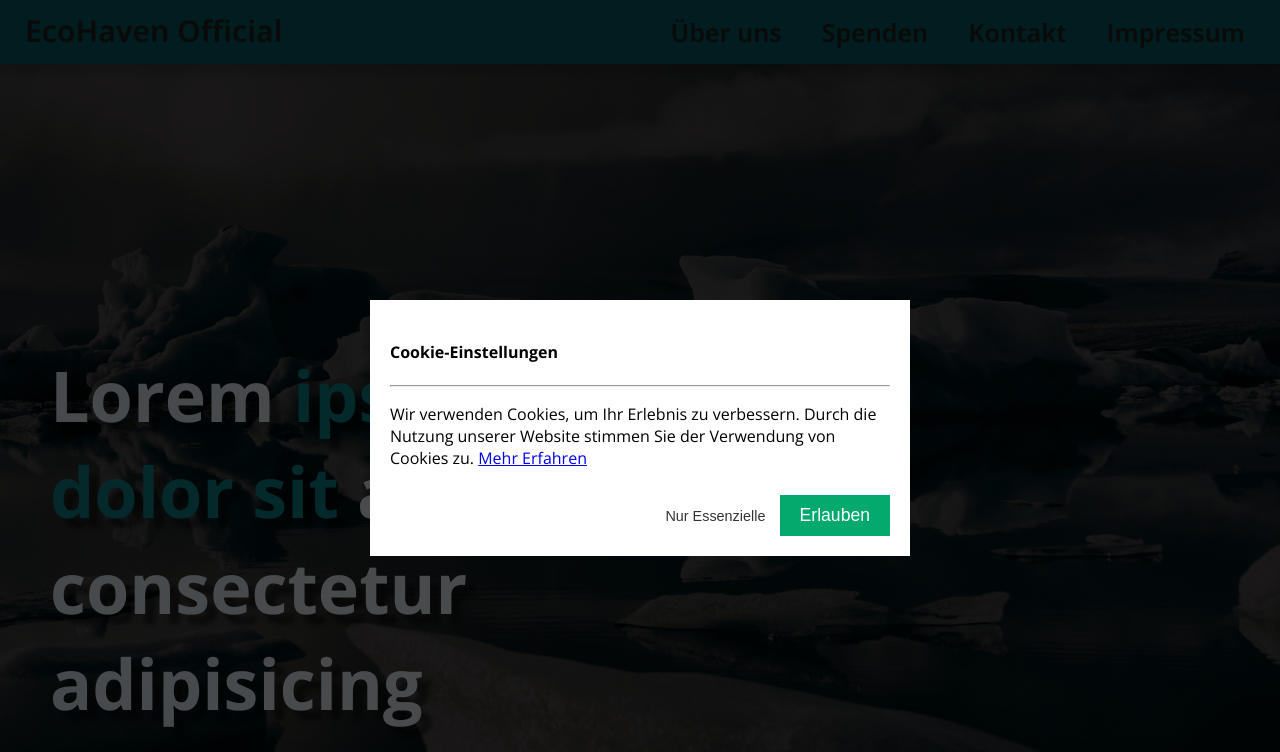
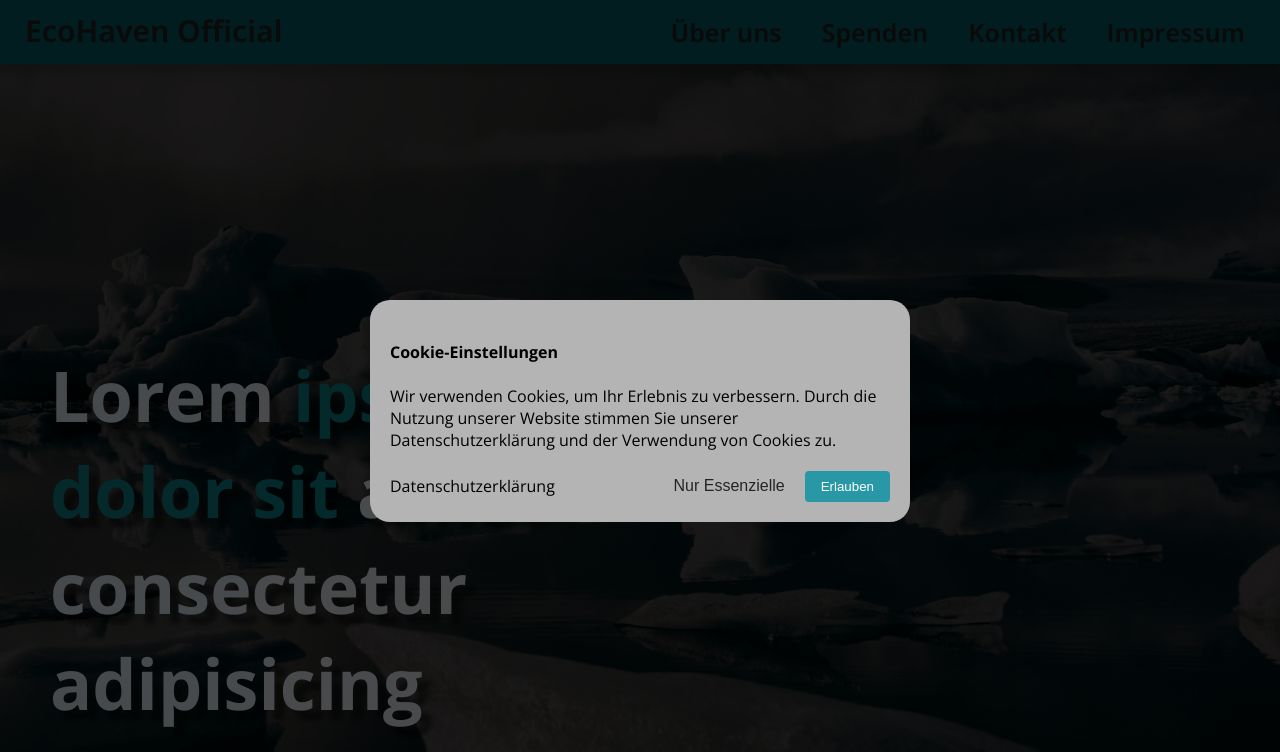
Before and after one commit to Max-Nux/Eco-Haven, a plain HTML site: page index.html in a window 1280 px wide. Shown: the top 752 px of the page. Drawn offline with nearby package versions, Linux system fonts and the light colour scheme.

Commit message:
designed cookie popup, minor adjustments

```diff
--- a/about.css
+++ b/about.css
@@ -73,7 +73,7 @@ body {
     font-size: 27px;
     font-weight: 400;
     text-decoration: none;
-    transition: ease 0.5s;
+    transition: 0.5s ease;
 }
 .button:hover {
     transform: scale(1.1);
@@ -89,7 +89,7 @@ body {
     mix-blend-mode: add ;
     height: calc(100vw * 0.2);
     width: calc(100vw * 0.2);
-    transition: .5s;
+    transition: 0.5s ease;
 }
 .logo:hover {
     transform: scale(1.1);
--- a/contact.css
+++ b/contact.css
@@ -92,7 +92,7 @@ textarea:hover {
     margin-bottom: 25px;
     box-shadow: 8px 8px 10px rgba(0, 0, 0, 0.3);
     border-radius: 10px;
-    transition: all 0.5s ease;
+    transition: 0.5s ease;
 }
 .submit:hover {
     background-color: #218838;
@@ -111,7 +111,7 @@ textarea:hover {
     margin-bottom: 20px;
     box-shadow: 8px 8px 10px rgba(0, 0, 0, 0.3);
     border-radius: 10px;
-    transition: all 0.5s ease;
+    transition: 0.5s ease;
 }
 .back:hover {
     background-color: #d32f2f;
--- a/donate.css
+++ b/donate.css
@@ -87,7 +87,7 @@ select:hover {
     margin-bottom: 25px;
     box-shadow: 8px 8px 10px rgba(0, 0, 0, 0.3);
     border-radius: 10px;
-    transition: all 0.5s ease;
+    transition: 0.5s ease;
 }
 .submit:hover {
     background-color: #218838;
@@ -106,7 +106,7 @@ select:hover {
     margin-bottom: 20px;
     box-shadow: 8px 8px 10px rgba(0, 0, 0, 0.3);
     border-radius: 10px;
-    transition: all 0.5s ease;
+    transition: 0.5s ease;
 }
 .back:hover {
     background-color: #d32f2f;
--- a/impressum.css
+++ b/impressum.css
@@ -47,7 +47,7 @@ p {
     border-radius: 5px;
     font-weight: bold;
     margin-right: 30px;
-    transition: all 0.3s ease;
+    transition: 0.3s ease;
 }
 .privacy-policy:hover {
     background-color: #216788;
@@ -62,7 +62,7 @@ p {
     text-decoration: none;
     border-radius: 5px;
     font-weight: bold;
-    transition: all 0.5s ease;
+    transition: 0.5s ease;
 }
 .back:hover {
     background-color: #d32f2f;
--- a/index.css
+++ b/index.css
@@ -34,7 +34,7 @@ html, body {
     text-shadow: 10px 10px 5px rgba(0, 0, 0, 0.5);
 }
 
-.acent {
+.accent {
     color: #10898d;
 }
 
@@ -63,42 +63,63 @@ html, body {
     background: #fff;
     padding: 20px;
     max-width: 500px;
+    border-radius: 20px;
+    background-color: #B4B4B4;
 }
 
-.cookie-consent-selection {
-    text-align: right;
+.cookie-consent-button-container {
+    display: flex;
+    align-items: center;
+    justify-content: space-between;
+    margin-top: 20px;
 }
 
-.simple-cookie-consent button {
-    border: none;
-    padding: 10px 20px;
-    margin: 10px 0 0 10px;
-    background: none;
-    font-size: 1.1em;
+.cookie-consent-button-container div {
+    margin-left: auto;
+    display: flex;
+    gap: 20px;
 }
 
-.simple-cookie-consent button.cookie-consent-allow {
-    background-color: #04aa6d;
+.cookie-consent-allow {
+    background-color: #2898a7;
     color: #fff;
-}
-.simple-cookie-consent button.cookie-consent-deny {
-    padding: 5px 0;
-    font-size: 0.9em;
-    opacity: 0.8;
+    padding: 8px 16px;
+    border: none;
+    border-radius: 4px;
+    transition: 0.5s ease;
 }
 
-.simple-cookie-consent button.cookie-consent-allow:focus, button.cookie-consent-allow:hover {
-    background-color: #059862;
-    cursor: pointer;
-}
-.simple-cookie-consent button.cookie-consent-deny:focus, button.cookie-consent-deny:hover {
-    opacity: 1;
+.cookie-consent-allow:hover {
+    background-color: #216788;
+    transform: scale(1.05);
     cursor: pointer;
 }
 
-.simple-cookie-consent hr {
-    margin: 15px 0;
+.cookie-consent-deny {
+    background: none;
+    border: none;
+    color: #000000;
+    font-size: 1em;
+    padding: 5px 0;
+    cursor: pointer;
+    opacity: 0.8;
+    transition: 0.5s ease;
 }
+
+.cookie-consent-deny:hover {
+    opacity: 1;
+    text-decoration: underline;
+}
+
+.cookie-consent-privacy-policy {
+    color: #000000;
+    text-decoration: none;
+    transition: 0.5s ease;
+}
+.cookie-consent-privacy-policy:hover {
+    text-decoration: underline;
+}
+
 
 
 
--- a/index.html
+++ b/index.html
@@ -25,14 +25,14 @@
       <div class="cookie-consent-container">
         <div class="cookie-consent-notice">
           <h4>Cookie-Einstellungen</h4>
-          <hr>
-          <p>Wir verwenden Cookies, um Ihr Erlebnis zu verbessern. Durch die Nutzung unserer Website stimmen Sie der Verwendung von Cookies zu. <a href="privacy_policy.html" target="_blank">Mehr Erfahren</a></p>
+          <p>Wir verwenden Cookies, um Ihr Erlebnis zu verbessern. Durch die Nutzung unserer Website stimmen Sie unserer Datenschutzerklärung und der Verwendung von Cookies zu.</p>
         </div>
-        <div class="cookie-consent-selection">
-          <button value="false" class="cookie-consent-deny">
-            Nur Essenzielle
-          </button>
-          <button value="true" class="cookie-consent-allow">Erlauben</button>
+        <div class="cookie-consent-button-container">
+          <a href="privacy_policy.html" class="cookie-consent-privacy-policy" target="_blank">Datenschutzerklärung</a>
+          <div>
+              <button value="false" class="cookie-consent-deny">Nur Essenzielle</button>
+              <button value="true" class="cookie-consent-allow">Erlauben</button>
+          </div>
         </div>
       </div>
     </div>
@@ -46,12 +46,11 @@
         <a href="contact.html" class="menu-link">Kontakt</a>
         <a href="impressum.html" class="menu-link">Impressum</a>
       </div>
+      <div class="scroll-top" onclick="scrollToTop()">EcoHaven Official</div>
     </nav>
 
-    <div class="scroll-top" onclick="scrollToTop()">EcoHaven Official</div>
-
     <h1 class="headline">
-      Lorem <span class="acent">ipsum dolor sit</span> amet consectetur
+      Lorem <span class="accent">ipsum dolor sit</span> amet consectetur
       adipisicing elit.
     </h1>
 
--- a/privacy_policy.css
+++ b/privacy_policy.css
@@ -13,6 +13,10 @@ body {
 .headline {
     text-align: center;
     margin-bottom: 50px;
+}
+
+.line {
+    margin-top: 50px;
 }
 
 .container {
@@ -41,7 +45,7 @@ body {
     text-decoration: none;
     border-radius: 5px;
     font-weight: bold;
-    transition: all 0.5s ease;
+    transition: 0.5s ease;
 }
 .back:hover {
     background-color: #d32f2f;
```
Also changed, not shown: privacy_policy.html (+14 -11 lines).
